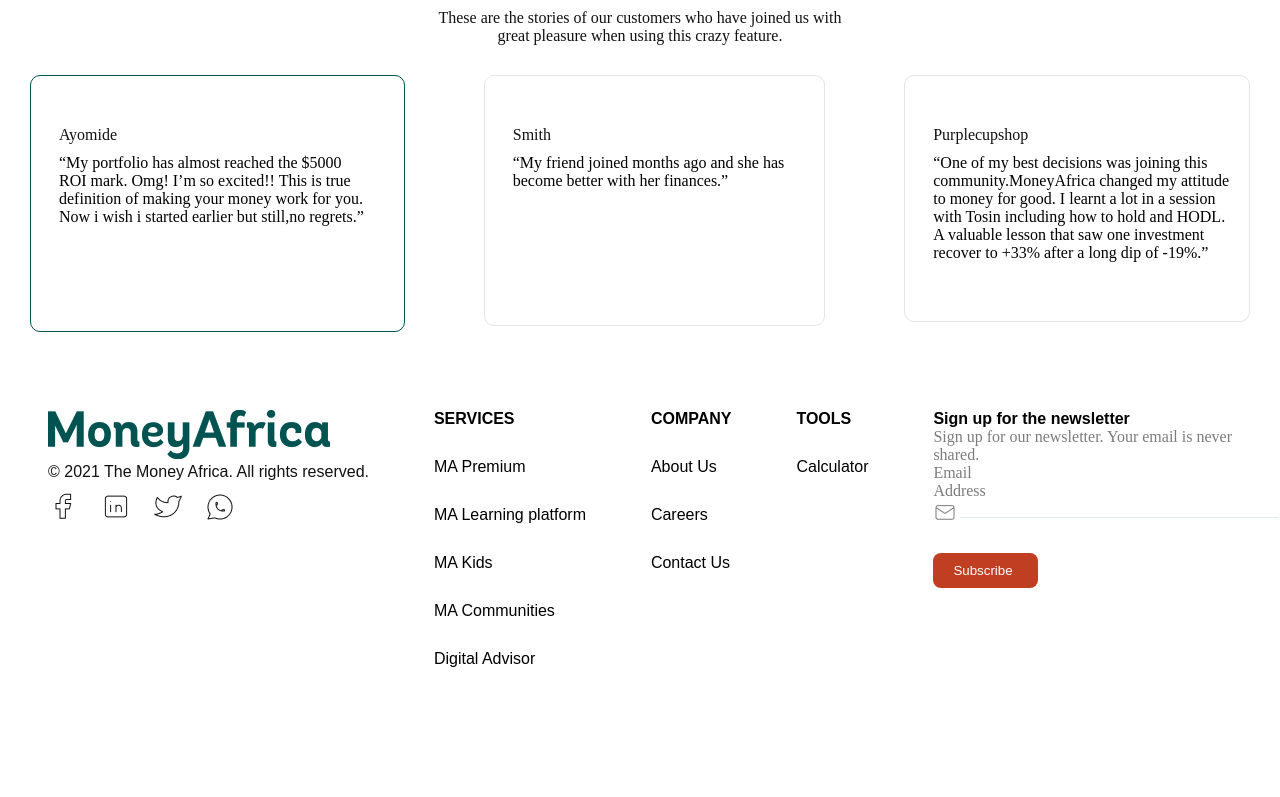
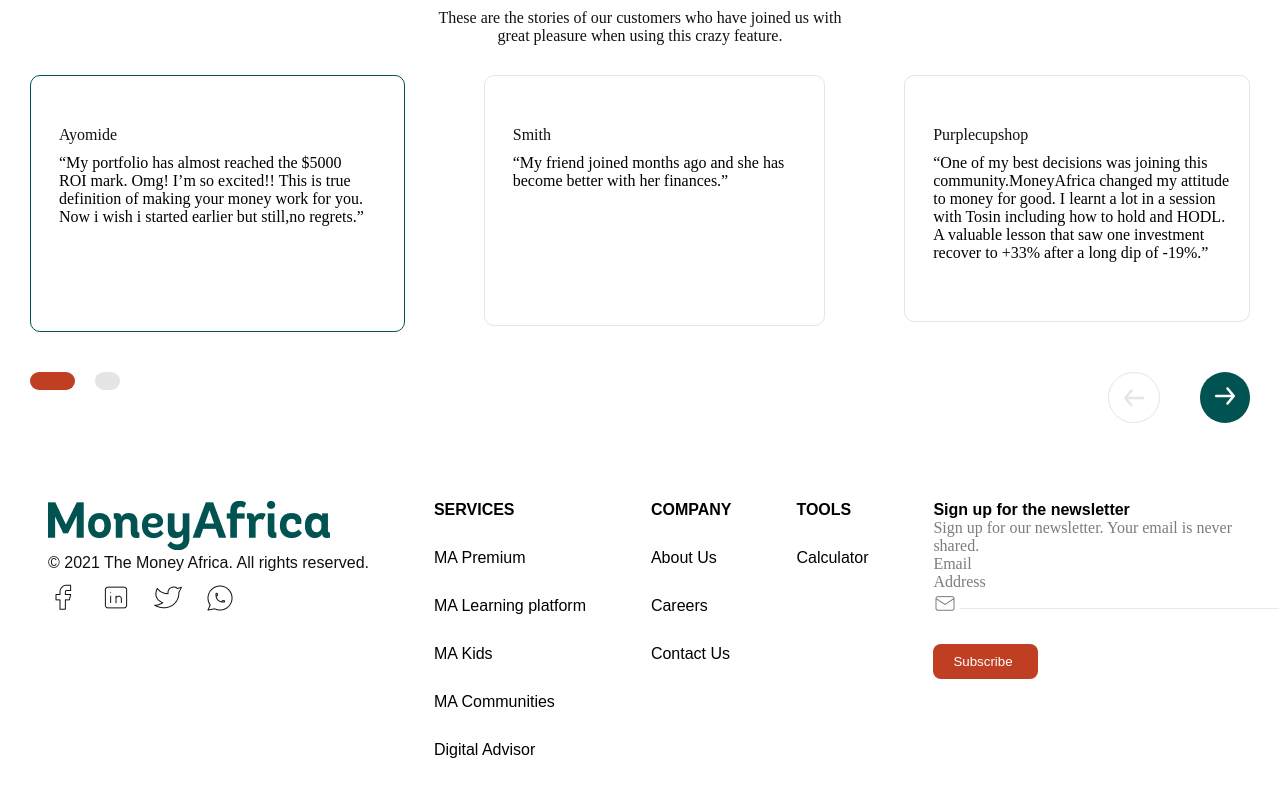
Before and after one commit to victory-nwawunze/clone-financial-website, a React (Create React App) app: page /moneyAfrica/MoneyAfricaPremiumPage in a window 1280 px wide. Shown: the part 1522-2319 px from the top of the page. Before the commit the page ends 2238 px from the top, so only its background shows below. Built offline with nearby package versions, Linux system fonts and the light colour scheme.

Commit message:
Finished MoneyAfricaPremiumPageTestimonial

```diff
--- a/src/components/MoneyAfricaPremiumPage/MoneyAfricaPremiumPage.js
+++ b/src/components/MoneyAfricaPremiumPage/MoneyAfricaPremiumPage.js
@@ -3,6 +3,8 @@
 import React from "react";
 import MarkIcon from "../../images/MarkIcon.png";
 import AccordionPlusImage from "../../images/AccordionPlusImage.png";
+import RightArrowFill from "../../images/Eva_Arrow-Back-Fill.png";
+import EvaArrowLeftIcon from "../../images/EvaArrowLeftIcon.png";
 const MoneyAfricaPremiumPage = () => {
   return (
     <React.Fragment>
@@ -257,6 +259,28 @@
               </div>
             </div>
           </div>
+          <div className="MoneyAfricaArrows">
+            <div className="df justify-content-betw">
+              <div>
+                <div className="df">
+                  <div className="RoundedCircle">1</div>
+                  <div>
+                    <div className="SmallRoundedCircle">2</div>
+                  </div>
+                </div>
+              </div>
+              <div>
+                <div className="df">
+                  <div className="RightArrowStyles">
+                    <img src={RightArrowFill} />
+                  </div>
+                  <div className="LeftArrowStyles">
+                    <img src={EvaArrowLeftIcon} />
+                  </div>
+                </div>
+              </div>
+            </div>
+          </div>
         </div>
       </div>
     </React.Fragment>
--- a/src/index.css
+++ b/src/index.css
@@ -608,3 +608,41 @@
   padding-right: 30px;
   padding-bottom: 27%;
 }
+.MoneyAfricaArrows{
+  margin-top: 40px;
+}
+.RoundedCircle{
+  width: 45px;
+  background-color: #C03E21;
+  color: #C03E21;
+  border-radius: 50px;
+  cursor: pointer;
+}
+.SmallRoundedCircle{
+  width: 25px;
+  background-color: #E5E5E5;
+  color: #E5E5E5;
+  border-radius: 50px;
+  cursor: pointer;
+  margin-left: 20px;
+}
+.LeftArrowStyles{
+  margin-left: 20px;
+  background-color: #015351;
+  border-radius: 50px;
+  padding-left: 15px;
+  padding-right: 15px;
+  padding-top: 15px;
+  padding-bottom: 10px;
+  cursor: pointer;
+}
+.RightArrowStyles{
+  border:1px solid #E5E5E5;
+  border-radius: 50px;
+  padding-left: 10px;
+  padding-right: 10px;
+  padding-top: 10px;
+  padding-bottom: 5px;
+  margin-right: 20px;
+  cursor: pointer;
+}
```
Also changed, not shown: src/images/EvaArrowLeftIcon.png (added), src/images/Eva_Arrow-Back-Fill.png (added).
